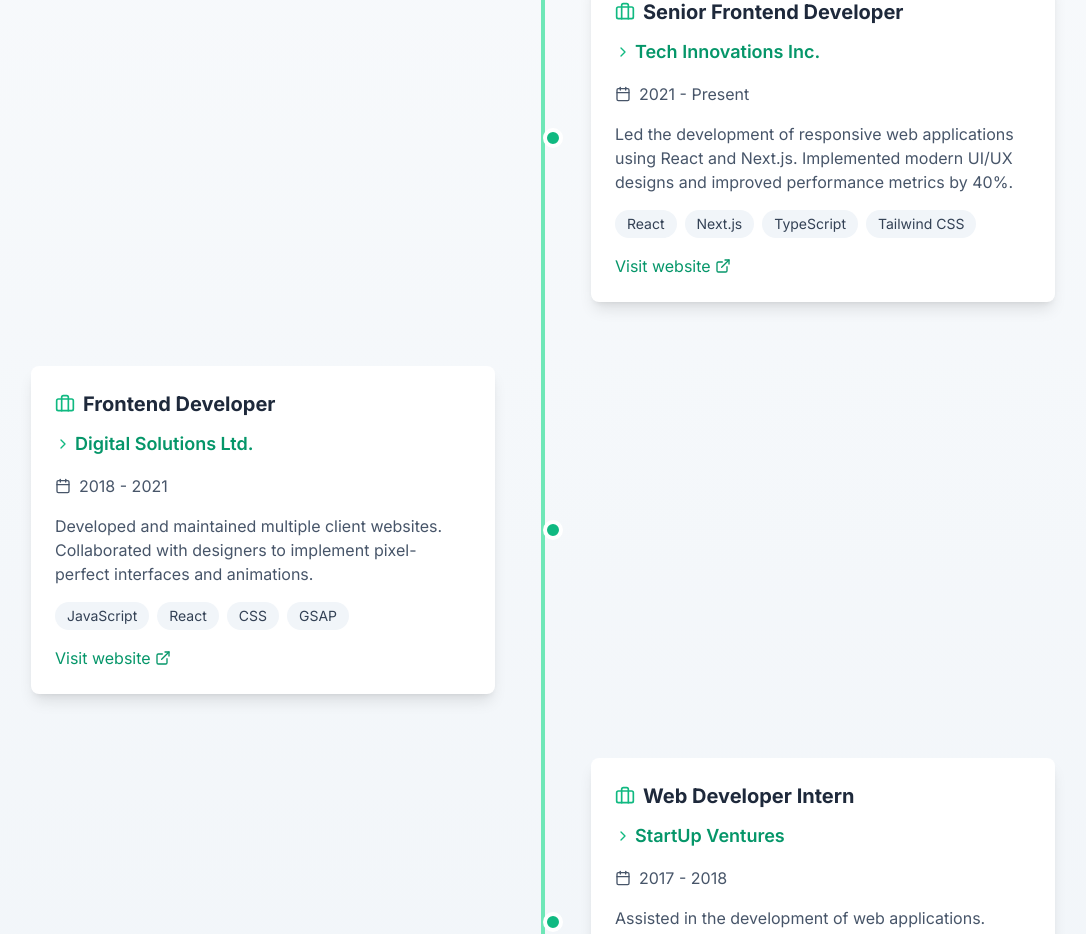
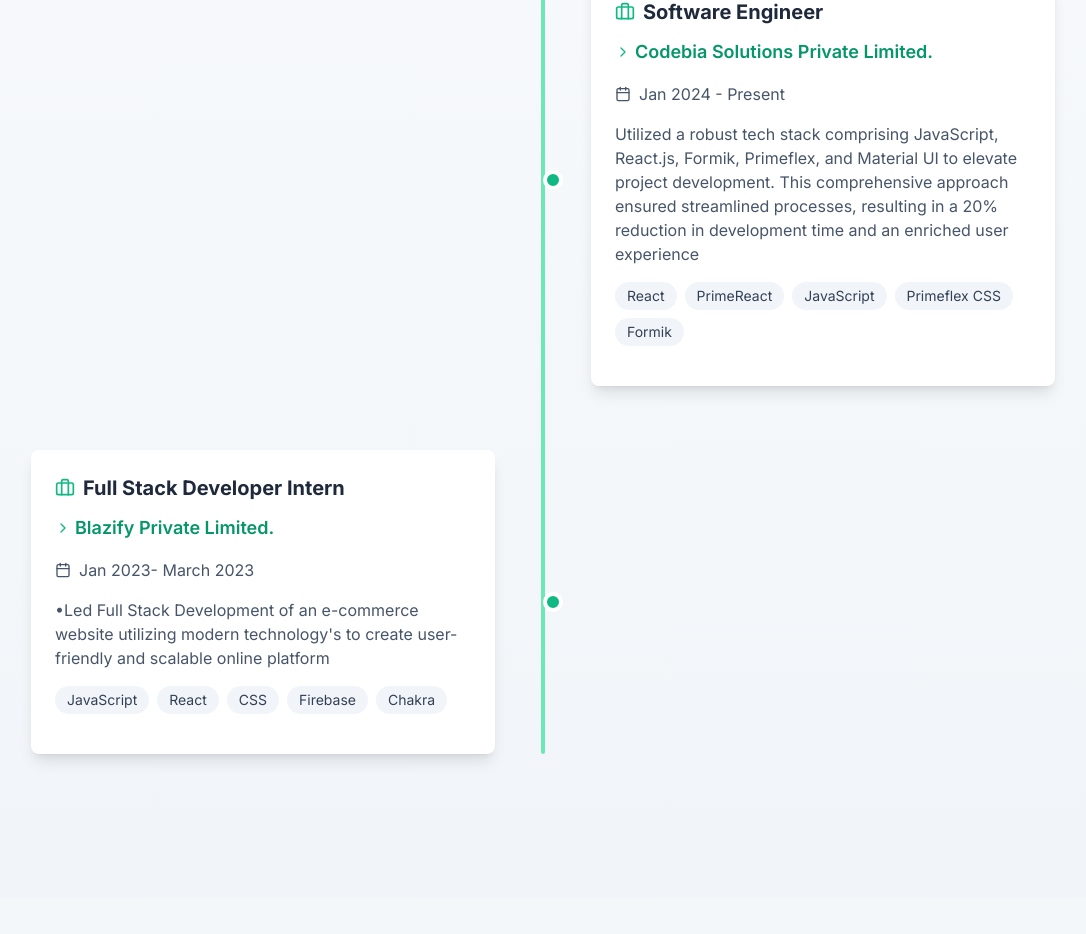
Before and after one commit to Parth1125/my-portfolio, a Next.js app: page / in a window 1280 px wide. Shown: the part 1900-2834 px from the top of the page, without its empty margins (97-1183 px from the left). Built offline with nearby package versions, Linux system fonts and the light colour scheme.

Commit message:
fix: added proper data to experince section

```diff
--- a/app/components/Experince.tsx
+++ b/app/components/Experince.tsx
@@ -2,39 +2,29 @@
 
 import { useState, useRef } from "react";
 import { motion, useInView } from "framer-motion";
-import { Calendar, Briefcase, ChevronRight, ExternalLink } from "lucide-react";
+import { Calendar, Briefcase, ChevronRight } from "lucide-react";
 
 // Sample data structure - replace with your actual experience data
 const experienceData = [
   {
     id: 1,
-    role: "Senior Frontend Developer",
-    company: "Tech Innovations Inc.",
-    duration: "2021 - Present",
+    role: "Software Engineer",
+    company: "Codebia Solutions Private Limited.",
+    duration: "Jan 2024 - Present",
     description:
-      "Led the development of responsive web applications using React and Next.js. Implemented modern UI/UX designs and improved performance metrics by 40%.",
-    skills: ["React", "Next.js", "TypeScript", "Tailwind CSS"],
-    link: "https://techinnovations.example",
+      "Utilized a robust tech stack comprising JavaScript, React.js, Formik, Primeflex, and Material UI to elevate project development. This comprehensive approach ensured streamlined processes, resulting in a 20% reduction in development time and an enriched user experience",
+    skills: ["React", "PrimeReact", "JavaScript", "Primeflex CSS", "Formik"],
+    // link: "https://techinnovations.example",
   },
   {
     id: 2,
-    role: "Frontend Developer",
-    company: "Digital Solutions Ltd.",
-    duration: "2018 - 2021",
+    role: "Full Stack Developer Intern",
+    company: "Blazify Private Limited.",
+    duration: "Jan 2023- March 2023",
     description:
-      "Developed and maintained multiple client websites. Collaborated with designers to implement pixel-perfect interfaces and animations.",
-    skills: ["JavaScript", "React", "CSS", "GSAP"],
-    link: "https://digitalsolutions.example",
-  },
-  {
-    id: 3,
-    role: "Web Developer Intern",
-    company: "StartUp Ventures",
-    duration: "2017 - 2018",
-    description:
-      "Assisted in the development of web applications. Gained hands-on experience with modern frontend technologies and agile development practices.",
-    skills: ["HTML", "CSS", "JavaScript", "jQuery"],
-    link: "https://startupventures.example",
+      "•Led Full Stack Development of an e-commerce website utilizing modern technology's to create user-friendly and scalable online platform",
+    skills: ["JavaScript", "React", "CSS", "Firebase", "Chakra"],
+    // link: "https://digitalsolutions.example",
   },
 ];
 
@@ -57,6 +47,7 @@
           </h2>
           <div className="w-20 h-1 bg-emerald-500 mx-auto mb-6 rounded-full"></div>
           <p className="text-slate-600 dark:text-slate-300 max-w-2xl mx-auto">
+            {/*  eslint-disable react/no-unescaped-entities, @typescript-eslint/no-explicit-any  */}
             A timeline of my professional journey, showcasing the companies I've
             worked with and the skills I've developed along the way.
           </p>
@@ -152,7 +143,7 @@
                     </div>
                   </div>
 
-                  <a
+                  {/* <a
                     href={experience.link}
                     target="_blank"
                     rel="noopener noreferrer"
@@ -160,7 +151,7 @@
                   >
                     <span className="mr-1">Visit website</span>
                     <ExternalLink className="w-4 h-4" />
-                  </a>
+                  </a> */}
                 </motion.div>
               </div>
             </motion.div>
--- a/app/components/Hero.tsx
+++ b/app/components/Hero.tsx
@@ -30,6 +30,7 @@
           >
             I am <span className="text-primary">Software Developer</span>{" "}
           </motion.h1>
+          {/*  eslint-disable react/no-unescaped-entities, @typescript-eslint/no-explicit-any  */}
           <motion.p
             className="text-gray-600"
             initial={{ opacity: 0 }}
```
